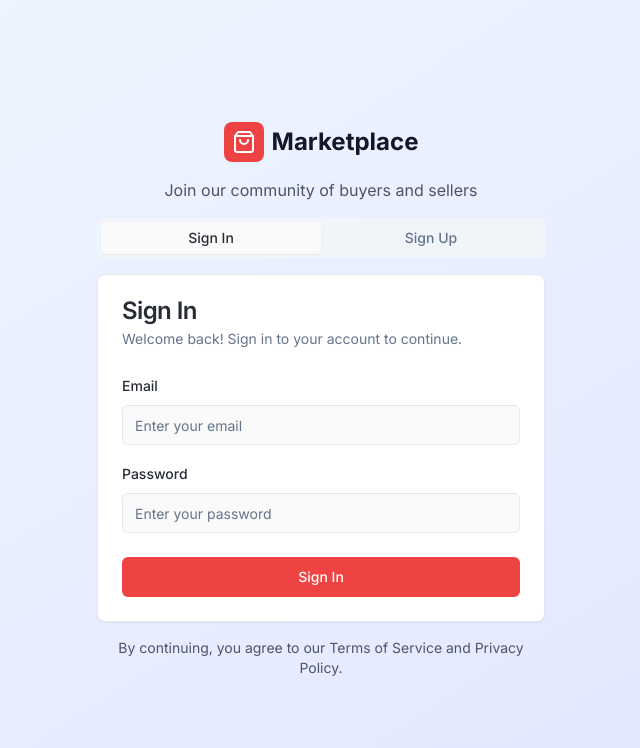
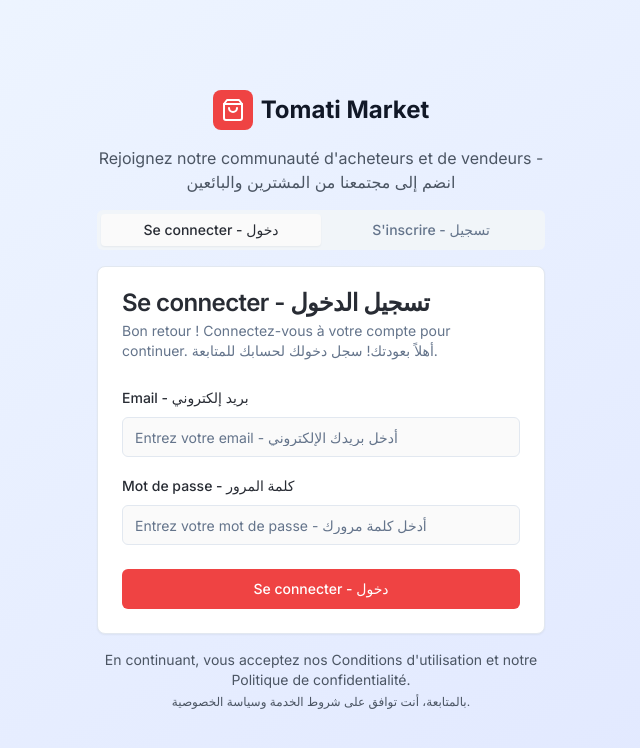
Before and after one commit to imen-nasrii/cool-mobile-spark, a React (Vite) app: page /auth in a window 1280 px wide. Shown: the top 748 px of the page, without its empty margins (319-959 px from the left). Built offline with nearby package versions, Linux system fonts and the light colour scheme.

Commit message:
Add auth page content

```diff
--- a/src/pages/Auth.tsx
+++ b/src/pages/Auth.tsx
@@ -31,7 +31,7 @@ export default function Auth() {
   const handleSignUp = async (e: React.FormEvent) => {
     e.preventDefault();
     if (!email || !password) {
-      setError("Please fill in all fields");
+      setError("Veuillez remplir tous les champs - يرجى ملء جميع الحقول");
       return;
     }
 
@@ -43,14 +43,14 @@ export default function Auth() {
     if (error) {
       setError(error.message);
       toast({
-        title: "Sign up failed",
+        title: "Échec de l'inscription - فشل التسجيل",
         description: error.message,
         variant: "destructive",
       });
     } else {
       toast({
-        title: "Check your email",
-        description: "We've sent you a confirmation link to complete your registration.",
+        title: "Vérifiez votre email - تحقق من بريدك الإلكتروني",
+        description: "Nous vous avons envoyé un lien de confirmation pour compléter votre inscription.",
       });
     }
 
@@ -60,7 +60,7 @@ export default function Auth() {
   const handleSignIn = async (e: React.FormEvent) => {
     e.preventDefault();
     if (!email || !password) {
-      setError("Please fill in all fields");
+      setError("Veuillez remplir tous les champs - يرجى ملء جميع الحقول");
       return;
     }
 
@@ -72,14 +72,14 @@ export default function Auth() {
     if (error) {
       setError(error.message);
       toast({
-        title: "Sign in failed",
+        title: "Échec de la connexion - فشل تسجيل الدخول",
         description: error.message,
         variant: "destructive",
       });
     } else {
       toast({
-        title: "Welcome back!",
-        description: "You have successfully signed in.",
+        title: "Bienvenue ! - أهلاً وسهلاً",
+        description: "Vous vous êtes connecté avec succès.",
       });
       navigate("/");
     }
@@ -96,15 +96,15 @@ export default function Auth() {
             <div className="bg-tomati-red p-2 rounded-lg">
               <ShoppingBag className="h-6 w-6 text-white" />
             </div>
-            <h1 className="text-2xl font-bold text-gray-900">Marketplace</h1>
+            <h1 className="text-2xl font-bold text-gray-900">Tomati Market</h1>
           </div>
-          <p className="text-gray-600">Join our community of buyers and sellers</p>
+          <p className="text-gray-600">Rejoignez notre communauté d'acheteurs et de vendeurs - انضم إلى مجتمعنا من المشترين والبائعين</p>
         </div>
 
         <Tabs defaultValue="signin" className="space-y-4">
           <TabsList className="grid w-full grid-cols-2">
-            <TabsTrigger value="signin">Sign In</TabsTrigger>
-            <TabsTrigger value="signup">Sign Up</TabsTrigger>
+            <TabsTrigger value="signin">Se connecter - دخول</TabsTrigger>
+            <TabsTrigger value="signup">S'inscrire - تسجيل</TabsTrigger>
           </TabsList>
 
           {error && (
@@ -116,30 +116,31 @@ export default function Auth() {
           <TabsContent value="signin">
             <Card>
               <CardHeader>
-                <CardTitle>Sign In</CardTitle>
+                <CardTitle>Se connecter - تسجيل الدخول</CardTitle>
                 <CardDescription>
-                  Welcome back! Sign in to your account to continue.
+                  Bon retour ! Connectez-vous à votre compte pour continuer.
+                  أهلاً بعودتك! سجل دخولك لحسابك للمتابعة.
                 </CardDescription>
               </CardHeader>
               <form onSubmit={handleSignIn}>
                 <CardContent className="space-y-4">
                   <div className="space-y-2">
-                    <Label htmlFor="signin-email">Email</Label>
+                    <Label htmlFor="signin-email">Email - بريد إلكتروني</Label>
                     <Input
                       id="signin-email"
                       type="email"
-                      placeholder="Enter your email"
+                      placeholder="Entrez votre email - أدخل بريدك الإلكتروني"
                       value={email}
                       onChange={(e) => setEmail(e.target.value)}
                       required
                     />
                   </div>
                   <div className="space-y-2">
-                    <Label htmlFor="signin-password">Password</Label>
+                    <Label htmlFor="signin-password">Mot de passe - كلمة المرور</Label>
                     <Input
                       id="signin-password"
                       type="password"
-                      placeholder="Enter your password"
+                      placeholder="Entrez votre mot de passe - أدخل كلمة مرورك"
                       value={password}
                       onChange={(e) => setPassword(e.target.value)}
                       required
@@ -153,7 +154,7 @@ export default function Auth() {
                     disabled={loading}
                   >
                     {loading && <Loader2 className="mr-2 h-4 w-4 animate-spin" />}
-                    Sign In
+                    Se connecter - دخول
                   </Button>
                 </CardFooter>
               </form>
@@ -163,40 +164,41 @@ export default function Auth() {
           <TabsContent value="signup">
             <Card>
               <CardHeader>
-                <CardTitle>Sign Up</CardTitle>
+                <CardTitle>S'inscrire - إنشاء حساب</CardTitle>
                 <CardDescription>
-                  Create a new account to start buying and selling.
+                  Créez un nouveau compte pour commencer à acheter et vendre.
+                  أنشئ حساب جديد لتبدأ بالشراء والبيع.
                 </CardDescription>
               </CardHeader>
               <form onSubmit={handleSignUp}>
                 <CardContent className="space-y-4">
                   <div className="space-y-2">
-                    <Label htmlFor="signup-name">Display Name (Optional)</Label>
+                    <Label htmlFor="signup-name">Nom d'affichage (Optionnel) - اسم العرض (اختياري)</Label>
                     <Input
                       id="signup-name"
                       type="text"
-                      placeholder="Enter your display name"
+                      placeholder="Entrez votre nom d'affichage - أدخل اسم العرض"
                       value={displayName}
                       onChange={(e) => setDisplayName(e.target.value)}
                     />
                   </div>
                   <div className="space-y-2">
-                    <Label htmlFor="signup-email">Email</Label>
+                    <Label htmlFor="signup-email">Email - بريد إلكتروني</Label>
                     <Input
                       id="signup-email"
                       type="email"
-                      placeholder="Enter your email"
+                      placeholder="Entrez votre email - أدخل بريدك الإلكتروني"
                       value={email}
                       onChange={(e) => setEmail(e.target.value)}
                       required
                     />
                   </div>
                   <div className="space-y-2">
-                    <Label htmlFor="signup-password">Password</Label>
+                    <Label htmlFor="signup-password">Mot de passe - كلمة المرور</Label>
                     <Input
                       id="signup-password"
                       type="password"
-                      placeholder="Create a password"
+                      placeholder="Créez un mot de passe - أنشئ كلمة مرور"
                       value={password}
                       onChange={(e) => setPassword(e.target.value)}
                       required
@@ -210,7 +212,7 @@ export default function Auth() {
                     disabled={loading}
                   >
                     {loading && <Loader2 className="mr-2 h-4 w-4 animate-spin" />}
-                    Sign Up
+                    S'inscrire - تسجيل
                   </Button>
                 </CardFooter>
               </form>
@@ -219,7 +221,8 @@ export default function Auth() {
         </Tabs>
 
         <div className="text-center text-sm text-gray-600">
-          <p>By continuing, you agree to our Terms of Service and Privacy Policy.</p>
+          <p>En continuant, vous acceptez nos Conditions d'utilisation et notre Politique de confidentialité.</p>
+          <p className="mt-1 text-xs">بالمتابعة، أنت توافق على شروط الخدمة وسياسة الخصوصية.</p>
         </div>
       </div>
     </div>
```
